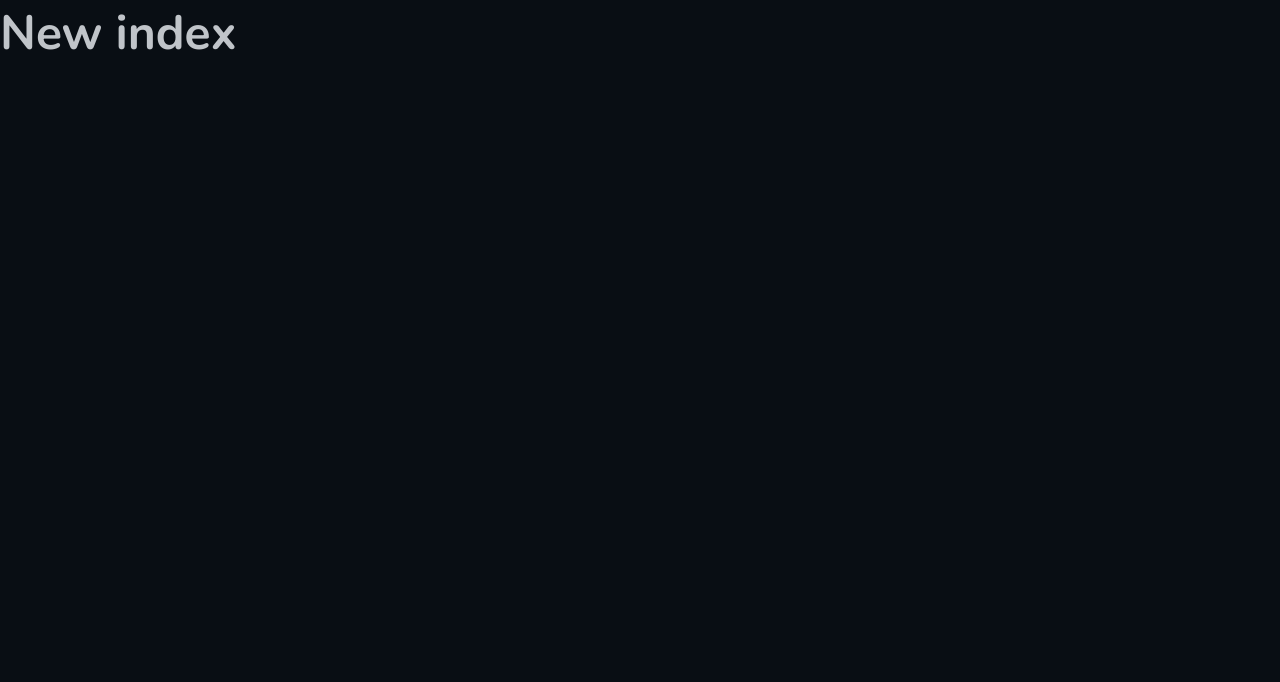
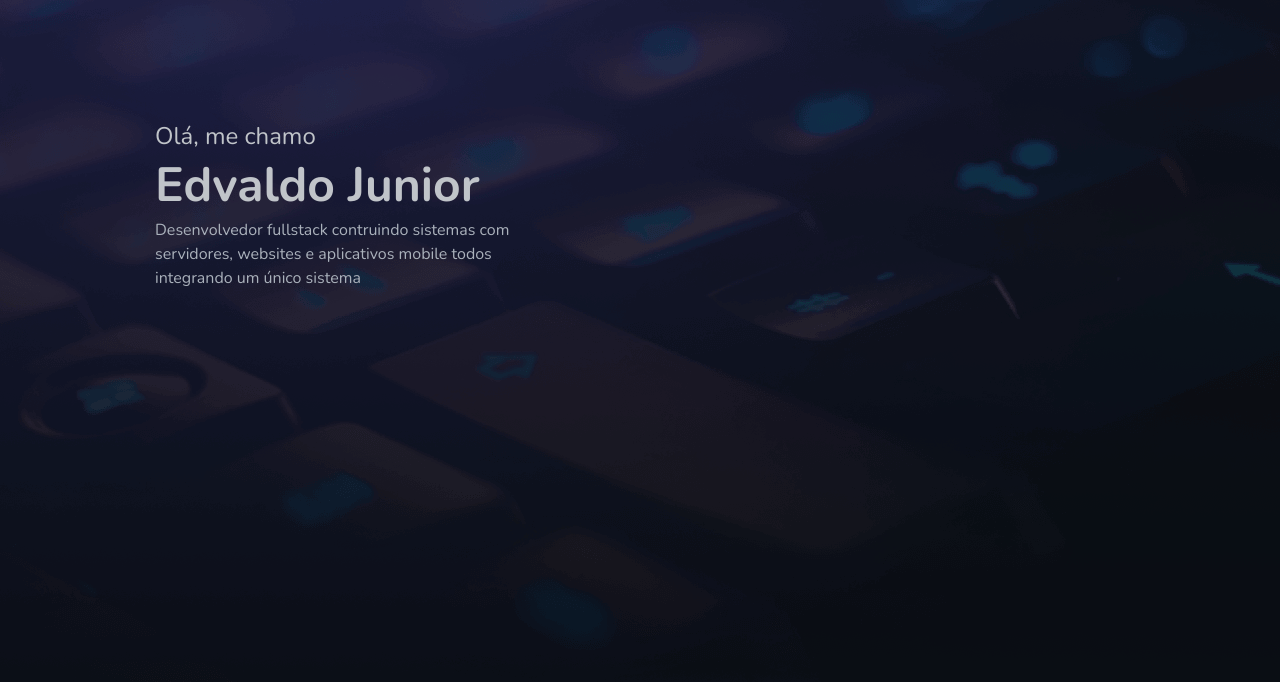
Before and after one commit to EddyPBR/eddypbr-website, a Next.js app: page / in a window 1280 px wide. Shown: the top 682 px of the page. Built offline with nearby package versions, Linux system fonts and the light colour scheme.

Commit message:
:package: Adicionando Header na página index

```diff
--- a/src/pages/index.tsx
+++ b/src/pages/index.tsx
@@ -1,12 +1,25 @@
 import Head from "next/head";
+
+import { Header, Container } from "../styles/Home";
 
 export default function Home() {
   return (
-    <main>
+    <Header>
       <Head>
         <title>Início | EddyPBR</title>
       </Head>
-      <h1>New index</h1>
-    </main>
+      <Container>
+        <main>
+          <h1>
+            <span>Olá, me chamo</span>
+            Edvaldo Junior
+          </h1>
+          <p>
+            Desenvolvedor fullstack contruindo sistemas com servidores, websites e aplicativos mobile todos integrando um único sistema
+          </p>
+        </main>
+
+      </Container>
+    </Header>
   );
 }
--- /dev/null
+++ b/src/styles/Home.tsx
@@ -0,0 +1,32 @@
+import styled from "styled-components";
+
+export const Header = styled.header`
+  width: 100%;
+  height: 100vh;
+  background-image: url("./images/header-bg.png");
+  background-repeat: no-repeat;
+  background-position: center;
+  background-size: cover;
+`;
+
+export const Container = styled.div`
+  width: 100%;
+  max-width: 97.0rem;
+  margin: 0 auto;
+
+  > main {
+    width: 100%;
+    max-width: 37.2rem;
+    padding-top: 12.0rem;
+
+    span {
+      display: block;
+      color: ${props => props.theme.colors.headingLight};
+      font: ${props => props.theme.fonts.subtitle};
+    }
+
+    p {
+      font-family: "Nunito", sans-serif;
+    }
+  }
+`;
```
